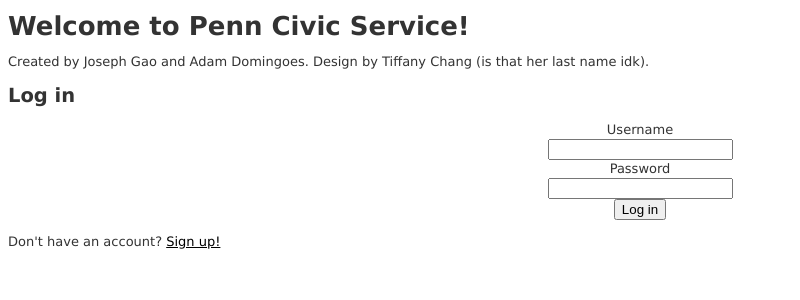
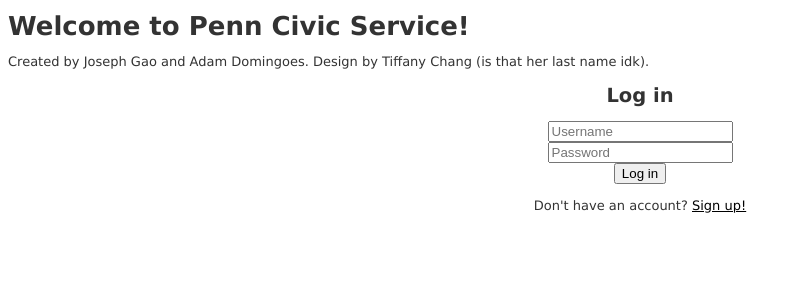
Before and after one commit to pennlabs/Penn-Civic-Service, a Rails app: page / in a window 1280 px wide. Shown: the part 26-326 px from the top of the page, without its empty margins (0-800 px from the left). Run offline with Rails 7, Linux system fonts and the light colour scheme; style sheets or scripts are compiled from the project's sources; some libraries are stand-ins or nearby versions.

Commit message:
updated login

```diff
--- a/app/views/sessions/_new.html.erb
+++ b/app/views/sessions/_new.html.erb
@@ -1,17 +1,11 @@
 <%= form_tag('/login') do %>
-  <center>
-  <div style="max-width: 200px;">
   <div>
-      <%= label_tag :username %>
-      <%= text_field_tag :username %>
+    <%= text_field_tag :username, nil, placeholder: 'Username' %>
   </div>
   <div>
-      <%= label_tag :password %>
-      <%= password_field_tag :password %>
+    <%= password_field_tag :password, nil, placeholder: 'Password' %>
   </div>
   <div>
     <%= submit_tag "Log in" %>
   </div>
-  </div>
-  </center>
 <% end %>
--- a/app/views/welcome/index.html.erb
+++ b/app/views/welcome/index.html.erb
@@ -6,7 +6,9 @@
   <p>
     Created by Joseph Gao and Adam Domingoes. Design by Tiffany Chang (is that her last name idk).
   </p>
+  <center>
   <h2> Log in </h2>
   <%= render :partial => 'sessions/new' %>
   <p> Don't have an account? <a href='/users/new'> Sign up! </a>
+</center>
 <% end %>
```
Also changed, not shown: 4 other files. Lines whose indentation alone changed are shown as unchanged.
